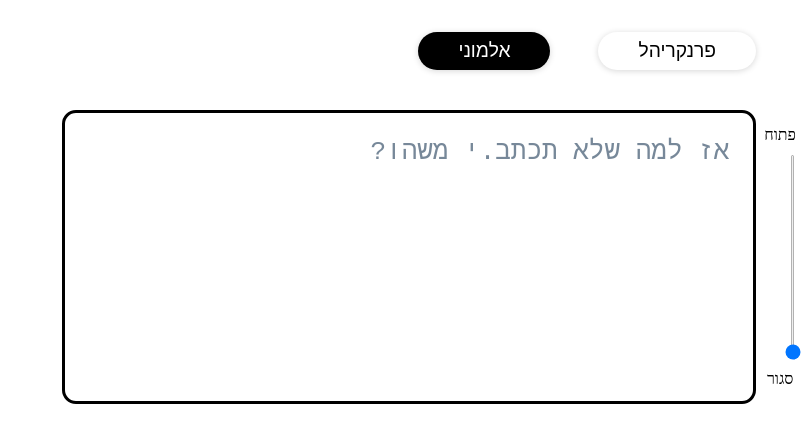
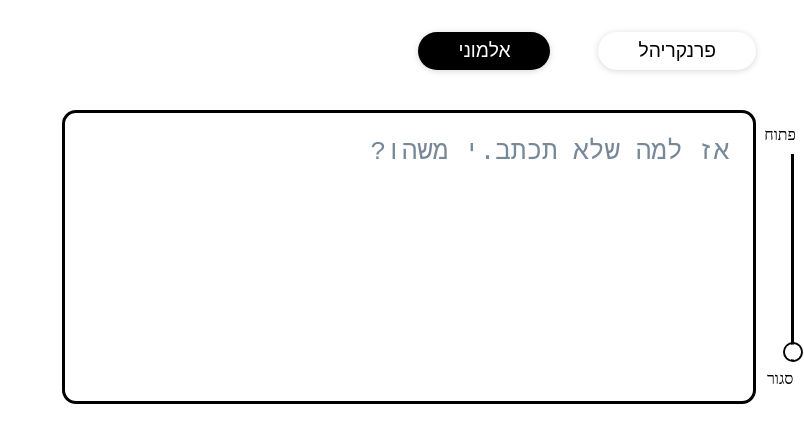
Before and after one commit to Adir-SL/gal, a plain HTML site: page index.html in a window 1280 px wide. Shown: the whole page, without its empty margins (476-1280 px from the left). Drawn offline with Linux system fonts and the light colour scheme.

Commit message:
Update slider.css

```diff
--- a/slider.css
+++ b/slider.css
@@ -3,4 +3,10 @@ input[type=range] {
     width: 3px;
     height: 100%;
     background-color: black;
+    accent-color: white;
+    box-shadow: 0 0 0 40px black inset;
 }
+input[type=range]::-webkit-slider-thumb{
+    box-shadow: 0 0 0 2px black;
+    border-radius: 999px;
+}
```
